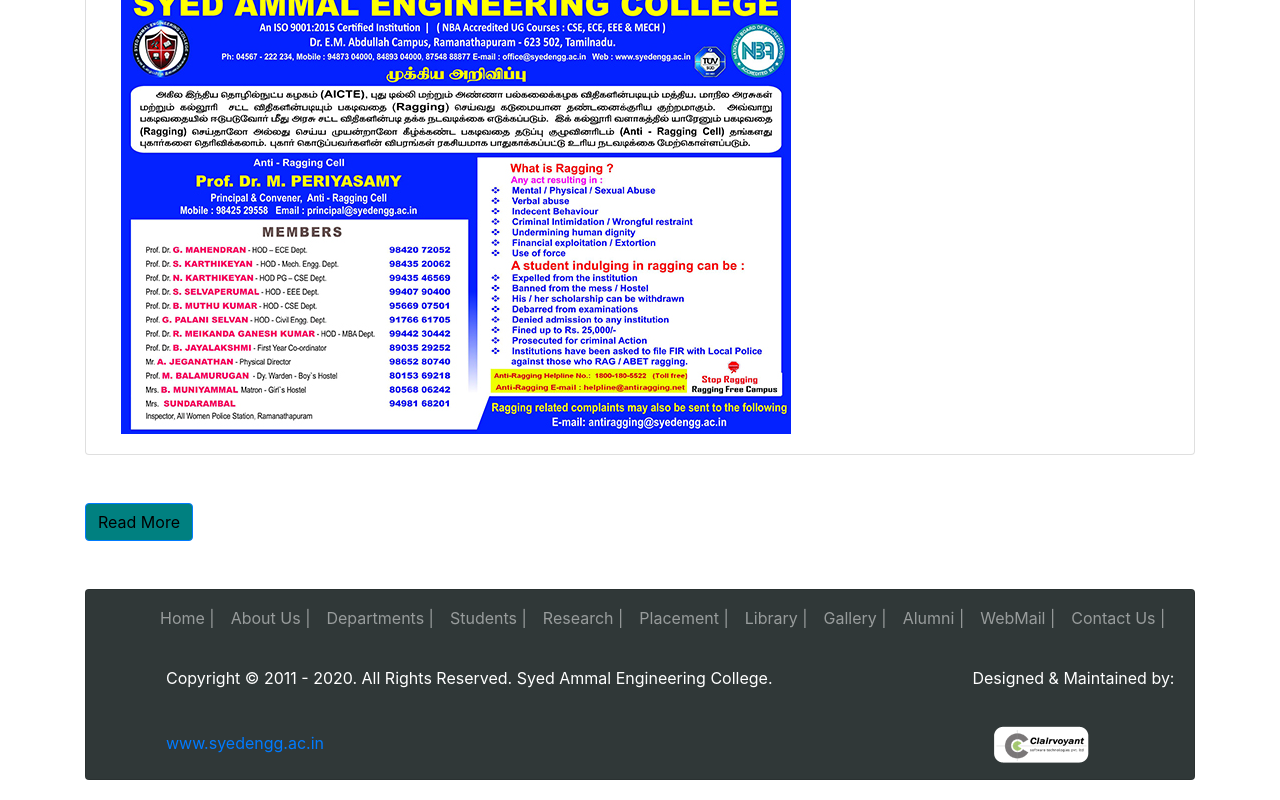
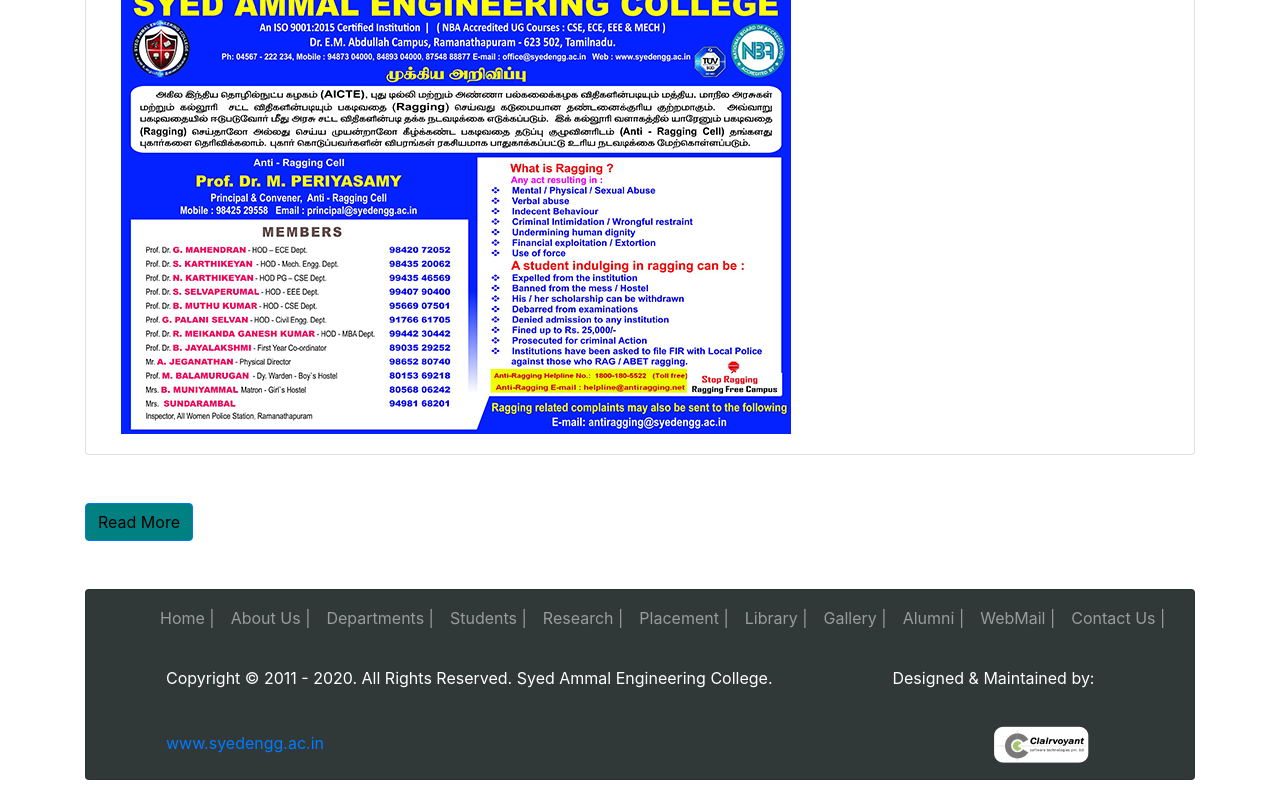
Before and after one commit to SafreenAfrana/college-app, a React (Create React App) app: page / in a window 1280 px wide. Shown: the part 2850-3650 px from the top of the page. Built offline with nearby package versions, Linux system fonts and the light colour scheme.

Commit message:
Update footer.css

```diff
--- a/src/components/Footer/footer.css
+++ b/src/components/Footer/footer.css
@@ -2,6 +2,10 @@
     padding-left: 50px;
     background-color: #303838;
     color: white;
+}
+
+Navbar {
+    background-color: #303838;
 }
 
 .links {
@@ -15,7 +19,7 @@
 }
 
 .id {
-    padding-left: 200px;
+    padding-left: 120px;
 }
 
 .logo {
```
